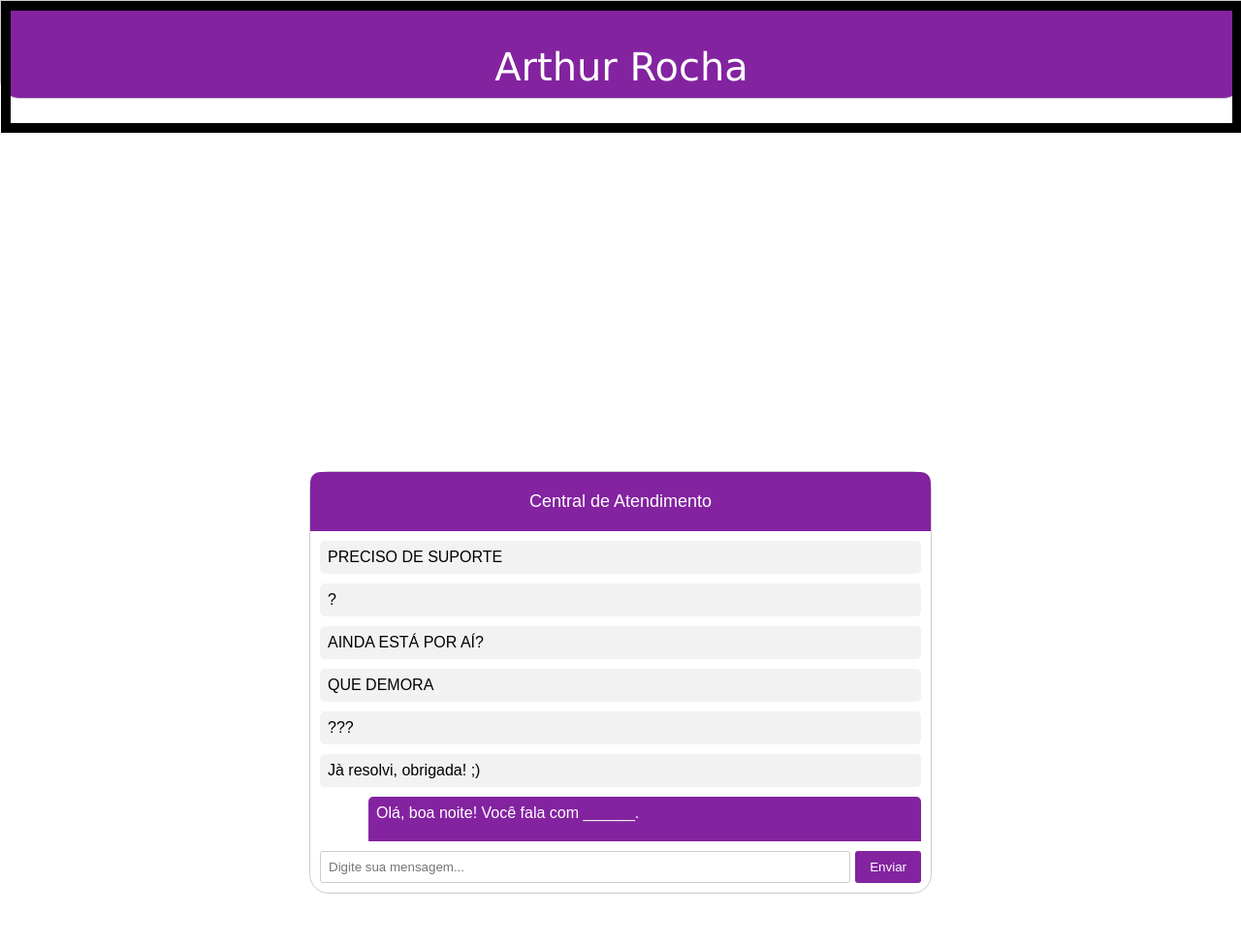
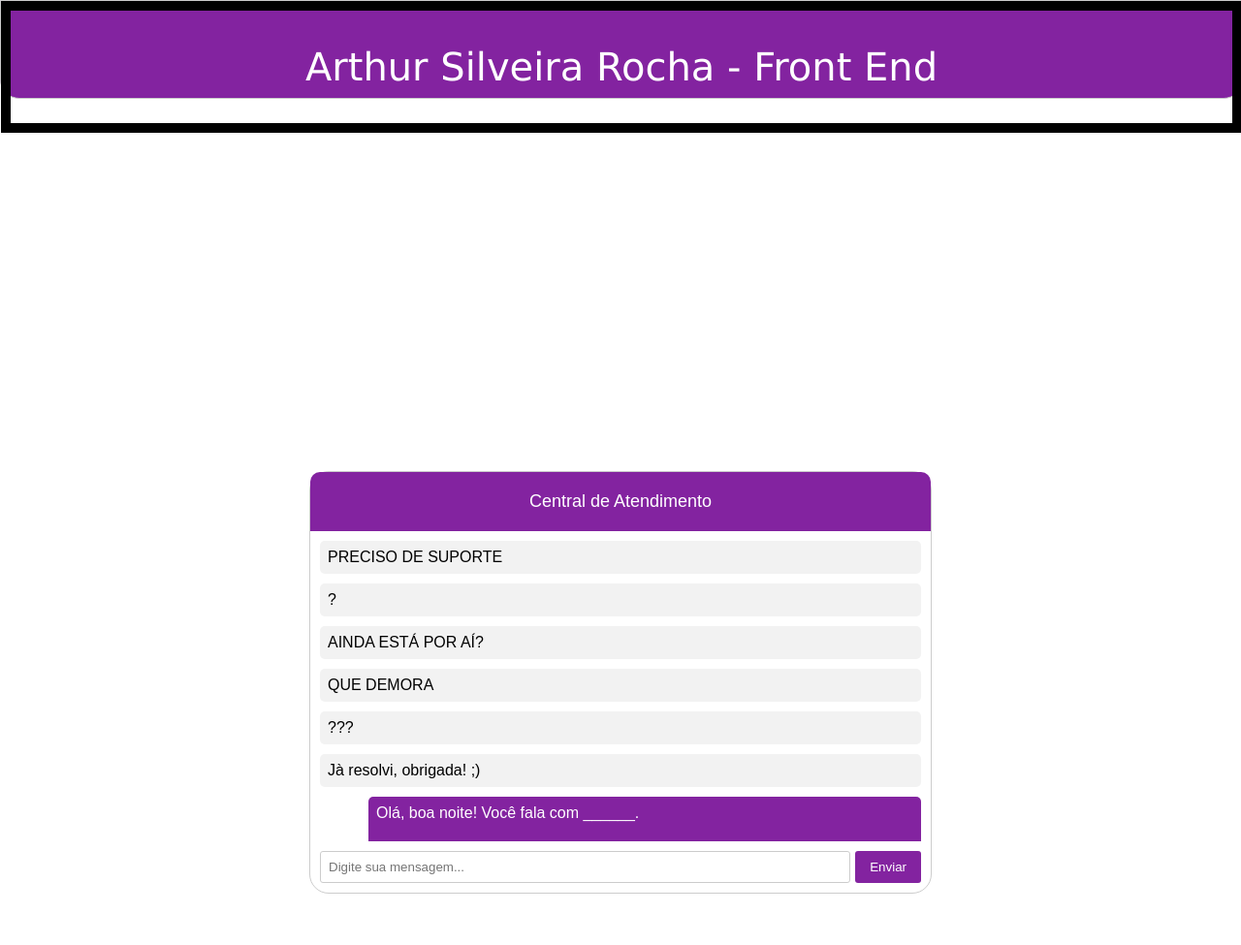
Before and after one commit to ArthurSilveiraRocha/Exer1FE, a plain HTML site: page html.html in a window 1280 px wide. Shown: the top 975 px of the page at 97% size. Drawn offline with Linux system fonts and the light colour scheme.

Commit message:
Update html.html

```diff
--- a/html.html
+++ b/html.html
@@ -9,7 +9,7 @@
 <body>
     <div class="top-page">
         <div class="title-top">
-            Arthur Rocha
+            Arthur Silveira Rocha - Front End
         </div>
     </div>
     <div class="chat-container">
@@ -17,7 +17,7 @@
             Central de Atendimento
         </div>
         <div class="chat-messages">
-            <!-- Aqui vão as mensagens do chat -->
+
             <div class="message from-customer">
                 PRECISO DE SUPORTE
             </div>
```
